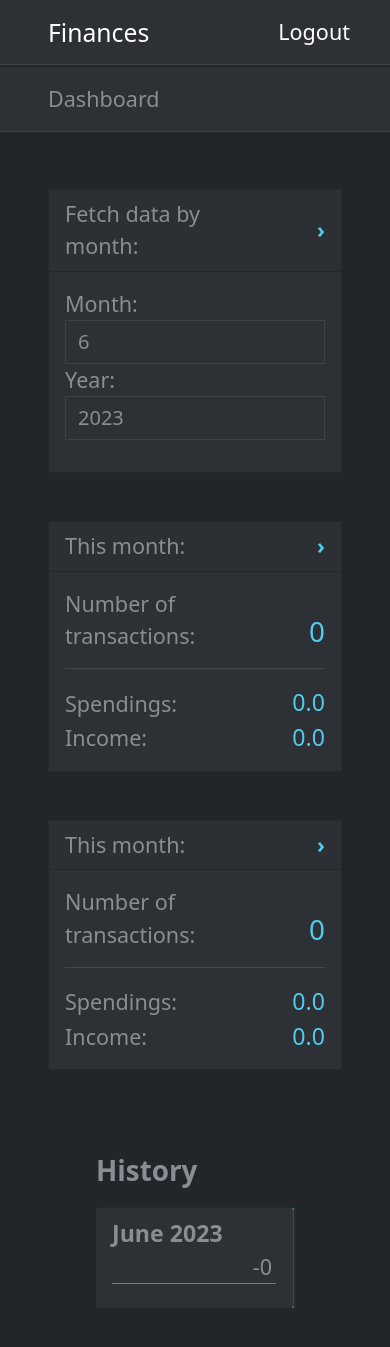
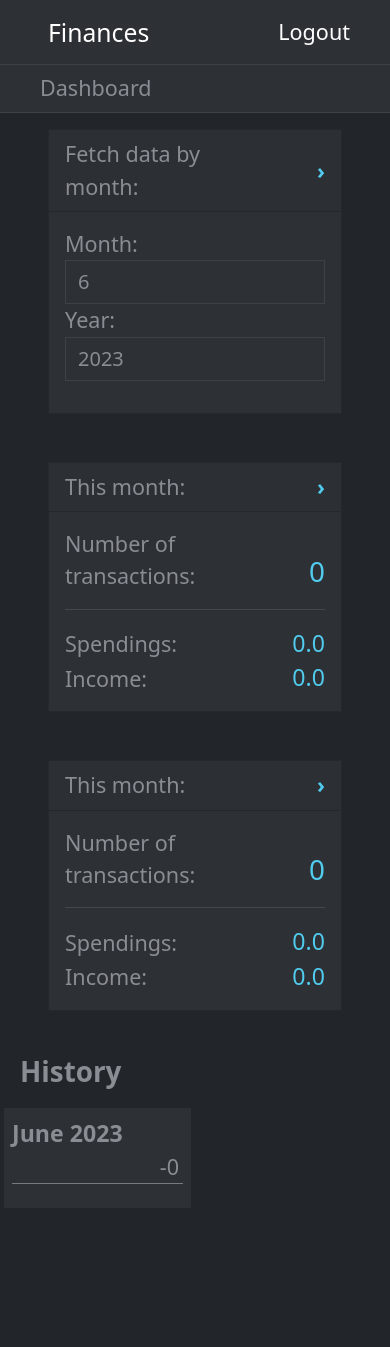
Before and after one commit to KubaBir/Finances, a Django app: page /dashboard/ in a window 390 px wide. Shown: the top 1347 px of the page. Run offline with Django 4.2, Linux system fonts and the light colour scheme; the visitor is signed in with stand-in values (Sample User, id 1); data comes from the database, SQL or seed files in the repository; data that the repository does not hold is empty; parts of the project's set-up code (start-up, migrations or seed data) failed here and were passed over.

Commit message:
added responsive ui

```diff
--- a/app/authentication/templates/authentication/login.html
+++ b/app/authentication/templates/authentication/login.html
@@ -8,7 +8,7 @@ Login
 {% endblock path %}
 {% block content %}
 
-<div class="container p-4 pt-3 text-white background-secondary login-container">
+<div class="container-fluid container-xxl pt-3 text-white background-secondary" style="max-width: 30rem;">
     <form method='POST'>
         {% csrf_token %}
         {% for field in form %}
@@ -18,7 +18,7 @@ Login
         </div>
 
         {% for error in field.errors %}
-              <div class="alert alert-danger" role="alert"><strong>{{ error }}</strong></div>
+        <div class="alert alert-danger" role="alert"><strong>{{ error }}</strong></div>
         {% endfor %}
         {% endfor %}
         <div class='text-center mt-4'>
@@ -31,4 +31,4 @@ Login
     </div>
 </div>
 
-{% endblock  %}
+{% endblock %}
--- a/app/authentication/templates/authentication/register.html
+++ b/app/authentication/templates/authentication/register.html
@@ -8,7 +8,7 @@ Register
 {% endblock path %}
 {% block content %}
 
-<div class="container p-4 pt-3 text-white background-secondary login-container">
+<div class="container-fluid container-xxl pt-3 text-white background-secondary" style="max-width: 30rem;">
     <form method='POST'>
         {% csrf_token %}
         {% for field in form %}
@@ -18,7 +18,7 @@ Register
         </div>
 
         {% for error in field.errors %}
-              <div class="alert alert-danger" role="alert"><strong>{{ error }}</strong></div>
+        <div class="alert alert-danger" role="alert"><strong>{{ error }}</strong></div>
         {% endfor %}
         {% endfor %}
         <div class="text-center mt-4">
@@ -30,4 +30,4 @@ Register
     </div>
 </div>
 
-{% endblock  %}
+{% endblock %}
--- a/app/authentication/views.py
+++ b/app/authentication/views.py
@@ -29,7 +29,7 @@ def login_user(request):
             user = authenticate(username=username, password=password)
             if user is not None:
                 login(request, user)
-                messages.info(request, "Logged in successfully.")
+                messages.info(request, "Success!")
                 return redirect('core:home')
         messages.error(request, 'Invalid credentials')
     form = LoginUserForm()
--- a/app/core/templates/core/base.html
+++ b/app/core/templates/core/base.html
@@ -35,16 +35,19 @@
             </span>
         </div>
     </nav>
-    {% comment %} Banner {% endcomment %}
-    <div class="banner bg-secondary">
-        <div class="container-fluid text-center text-light fs-4 background-secondary m-3">
-            <div class="row">
-                <div class="col-4 text-start text-nowrap">
+
+
+    <div id='content' class="content">
+
+        {% comment %} Banner {% endcomment %}
+        <div class="banner bg-secondary pt-1">
+            <div class="container-fluid text-center text-light fs-4 background-secondary m-2">
+                <div class="text-start text-nowrap">
                     {% block banner %}
                     {% endblock banner %}
                 </div>
                 {% if messages %}
-                <div class="col-4">
+                <div class="position-absolute w-75 mx-auto" style="left: 0; right: 0;">
                     {% for message in messages %}
                     {% if message.level == DEFAULT_MESSAGE_LEVELS.ERROR %}
                     <div style='margin-bottom: 0'
@@ -66,9 +69,7 @@
                 {% endif %}
             </div>
         </div>
-    </div>
 
-    <div id='content' class="content">
         {% comment %} Breadcrumb {% endcomment %}
         {% if not latest %}
         <div class="container-fluid py-2">
--- a/app/core/templates/core/dashboard.html
+++ b/app/core/templates/core/dashboard.html
@@ -7,7 +7,7 @@ Dashboard
 {% block path %}Dashboard{% endblock path %}
 
 {% block content %}
-<section id='quick-action' class="px-5 my-5">
+<section id='quick-action' class="px-5">
     <div class="row g-5">
         <div class="col-lg-6 col-xl-4">
             <div class="bg-secondary text-light fs-4 card h-100">
@@ -89,15 +89,15 @@ Dashboard
     </div>
 </section>
 
-<section id='history' class="px-5 mx-5">
-    <div class='fs-1 fw-bold text-light pb-3'>
+<section id='history' class="mt-2 mx-1">
+    <div class='fs-1 fw-bold text-light pb-3 ps-3'>
         History
     </div>
-    <div class="row g-4">
+    <div class="row g-2">
         {% for report in report_list %}
-        <div class="col-md-4 col-lg-3">
+        <div class="col-6 col-md-4 col-lg-3">
             <a href="/overview/{{report.id}}" class="bg-blue" style='height: 100px; display: block'>
-                <div class='bg-secondary h-100 py-2 px-3' style='width: 99%; box-shadow: 3px 0px 3px var(--secondary-bg-color)'>
+                <div class='bg-secondary h-100 py-2 px-2'>
                     <div class='fs-3 fw-bold text-light'>
                         {{ report.date|date:"F" }}
                         {{report.date.year}}
--- a/app/static/base-styles.css
+++ b/app/static/base-styles.css
@@ -30,16 +30,15 @@ body {
 .content {
     width: 100%;
     position: absolute;
-    top: 125px;
+    top: 60px;
     bottom: 0;
     overflow-y: scroll;
     z-index: 0;
+    overflow-x: hidden;
 }
 
 .banner {
     width: 100%;
-    position: fixed;
-    z-index: 10;
     border-bottom: 1px solid var(--border-color);
 }
 
@@ -182,7 +181,7 @@ th {
 }
 
 #outgoing::-webkit-scrollbar-track {
-    background-color: var(--secondary-bg-color);
+    /* background-color: var(--secondary-bg-color); */
     margin-top: 40px;
 }
 
@@ -243,7 +242,7 @@ th {
 }
 
 #outgoing_input {
-    width: 25%;
+    width: 12rem;
     margin-top: 10px;
 }
 
```
Also changed, not shown: app/core/templates/core/overview.html (+79 -60 lines).
